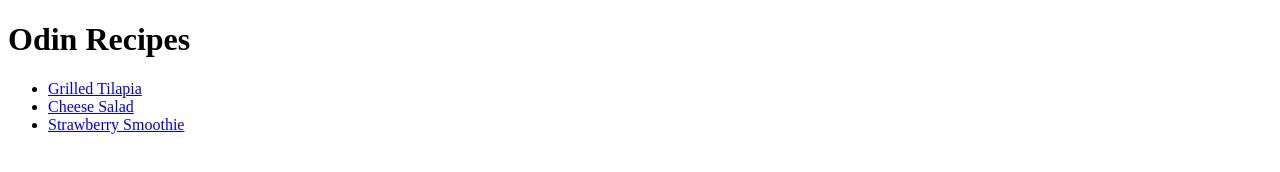
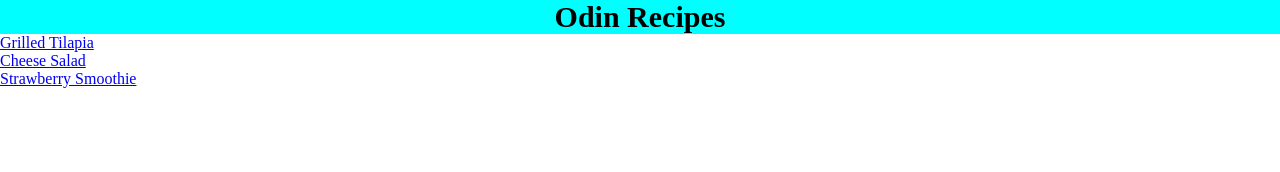
Before and after one commit to Seph-an/odin-recipes, a plain HTML site: page index.html in a window 1280 px wide. Drawn offline with Linux system fonts and the light colour scheme; files that its build step writes are made by us from their sources.

Commit message:
Updated html file

```diff
--- a/index.html
+++ b/index.html
@@ -5,6 +5,7 @@
     <meta http-equiv="X-UA-Compatible" content="IE=edge">
     <meta name="viewport" content="width=device-width, initial-scale=1.0">
     <title>Document</title>
+    <link rel="stylesheet" href="recipe.css">
 </head>
 <body>
     <h1>Odin Recipes</h1>
```
